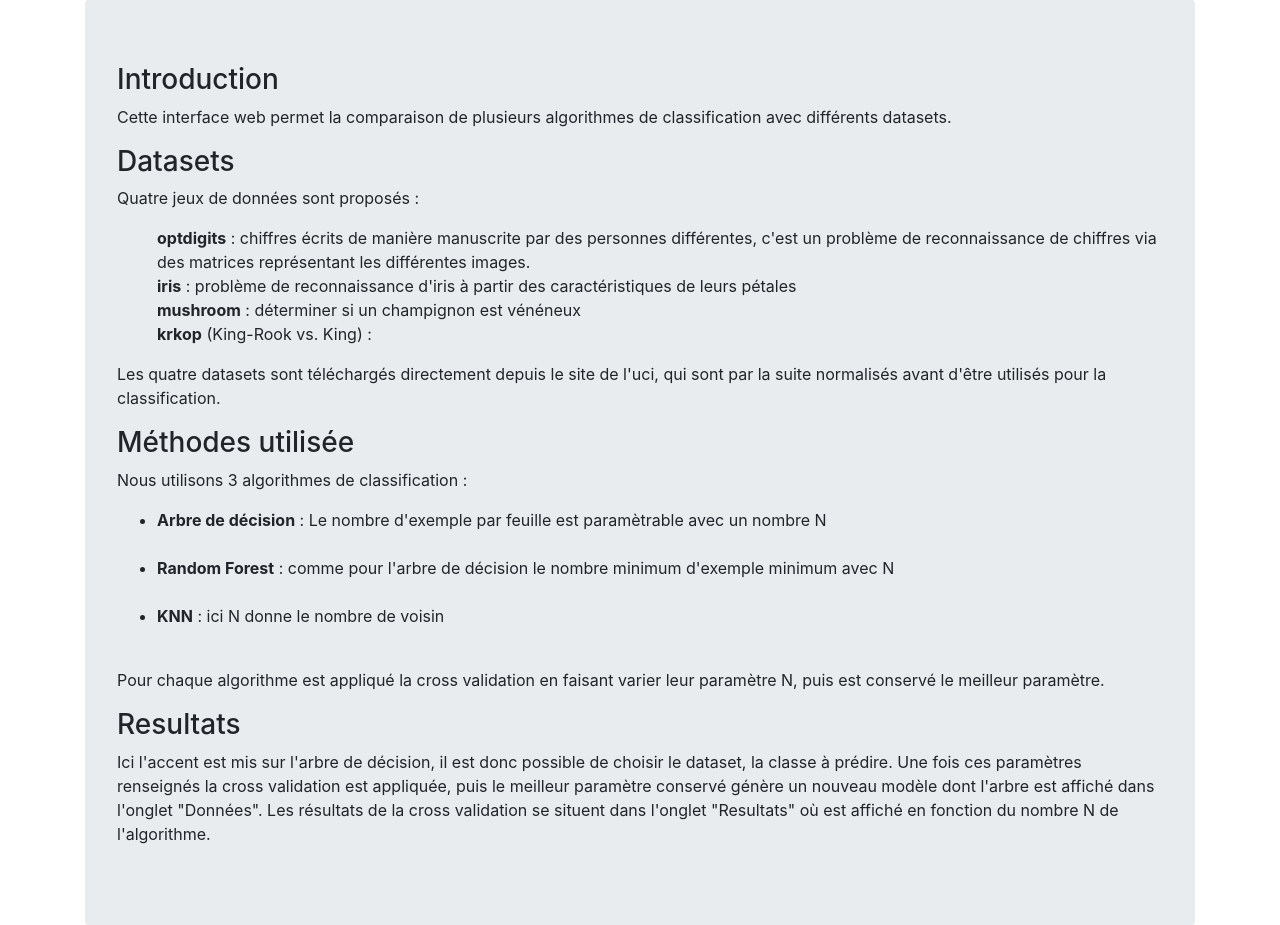
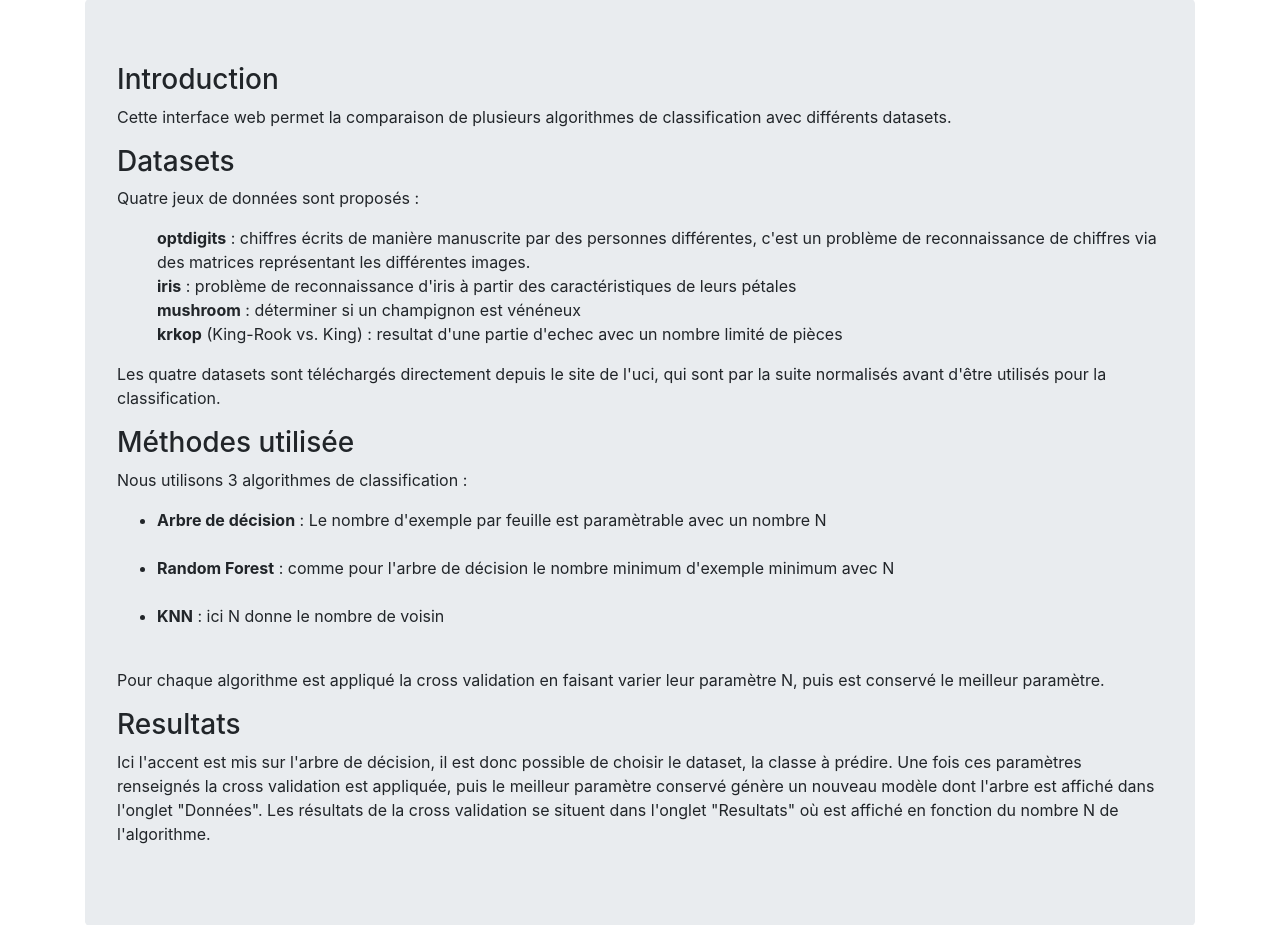
Before and after one commit to romgrelier/classifier_comparison, a Flask app: page / in a window 1280 px wide. Shown: the part 316-1241 px from the top of the page. Run offline with Flask 2, Linux system fonts and the light colour scheme; some libraries are stand-ins or nearby versions.

Commit message:
krkopt description added

```diff
--- a/server/templates/home.html
+++ b/server/templates/home.html
@@ -22,7 +22,7 @@
         <il><strong>iris</strong> : problème de reconnaissance d'iris à partir des caractéristiques de leurs pétales
         </il><br />
         <il><strong>mushroom</strong> : déterminer si un champignon est vénéneux</il><br />
-        <il><strong>krkop</strong> (King-Rook vs. King) : </il><br />
+        <il><strong>krkop</strong> (King-Rook vs. King) : resultat d'une partie d'echec avec un nombre limité de pièces</il><br />
     </ul>
 
     <p>
```
